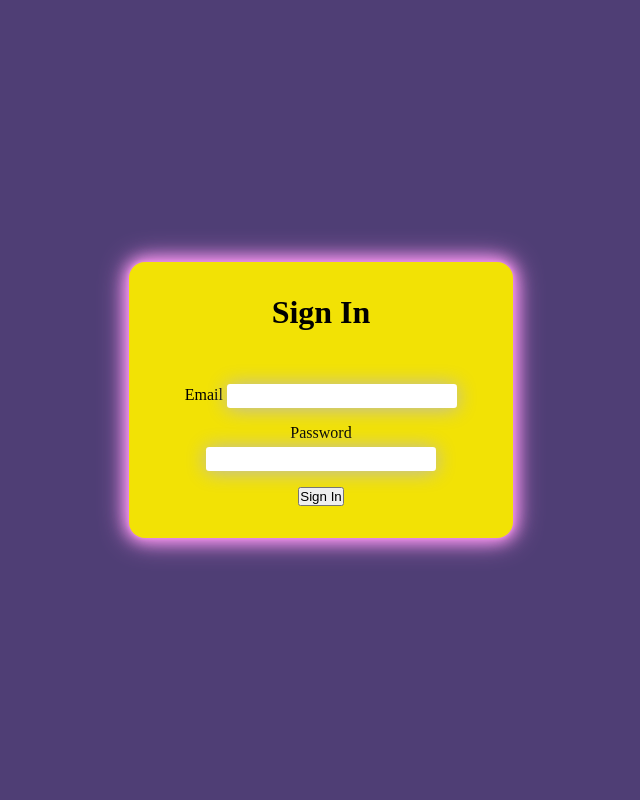
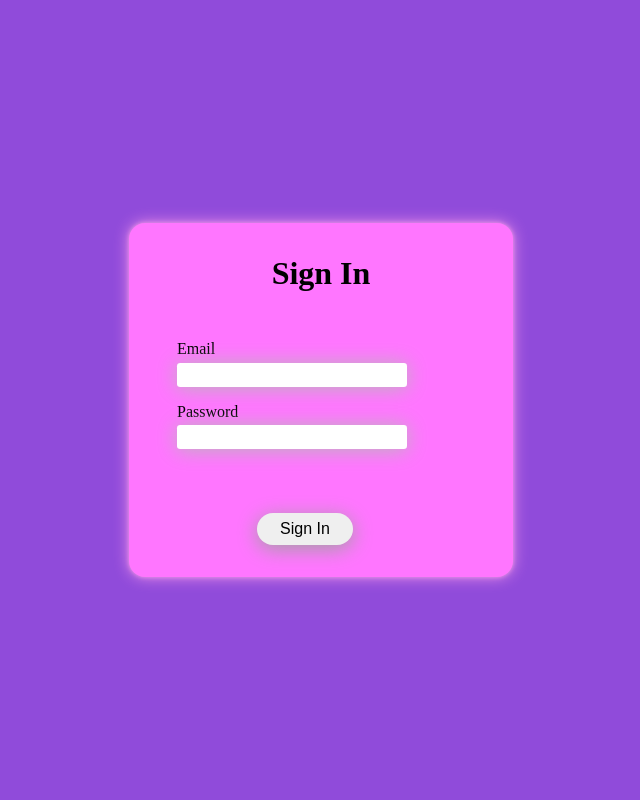
Before and after one commit to ErrayAbdellah/PHP_Knowledge_Test, a PHP site: page /views/signIn.php in a window 1280 px wide. Shown: the whole page, without its empty margins (319-959 px from the left). Run offline with PHP 8.4, Linux system fonts and the light colour scheme; style sheets or scripts are compiled from the project's sources; some libraries are stand-ins or nearby versions.

Commit message:
update login

```diff
--- a/assets/styles/login.css
+++ b/assets/styles/login.css
@@ -5,25 +5,22 @@
 
 body {
   height: 100vh;
-  background-color: #4f3e75;
+  background-color: #904bda;
   display: flex;
   justify-content: center;
   align-items: center;
 }
 body #singIn {
   width: 20rem;
-  background-color: #F2E205;
+  background-color: rgb(255, 118, 255);
   padding: 2rem;
   border-radius: 1rem;
-  box-shadow: 0 0 4px #ef91e9, 0 0 15px #ef91e9, 0 0 20px #ef91e9, 0 0 30px #ef91e9;
+  box-shadow: 0 0 4px #ef91e9, 0 0 15px #ef91e9;
 }
 body #singIn h3 {
   font-size: 2rem;
   text-align: center;
   margin-bottom: 3rem;
-}
-body #singIn form {
-  text-align: center;
 }
 body #singIn div {
   margin: 1rem;
@@ -39,13 +36,14 @@ body #singIn div input {
 body #singIn .bntLogin {
   width: 6rem;
   height: 2rem;
-  margin-top: 3rem;
+  margin: 3rem 6rem 0px;
   border-radius: 1rem;
   border-style: none;
   font-size: 1rem;
   box-shadow: 0px 4px 20px #a1a1a1;
   text-align: center;
   margin-right: 0;
+  text-align: center;
 }
 body #singIn .bntLogin:hover {
   background-color: aliceblue;
--- a/assets/styles/login.scss
+++ b/assets/styles/login.scss
@@ -1,5 +1,5 @@
 $bady-color :#4f3e75;
-$text-color-yellow :#F2E205;
+$text-color-yellow :rgb(255, 118, 255);
 
 *{
     padding: 0;
@@ -7,7 +7,7 @@ $text-color-yellow :#F2E205;
 }
 body{
     height:100vh;
-    background-color: $bady-color;
+    background-color: #904bda;
     display: flex;
     justify-content: center ;
     align-items: center;
@@ -18,23 +18,18 @@ body{
         padding: 2rem;
         border-radius: 1rem;
         box-shadow: 0 0 4px #ef91e9,
-                    0 0 15px #ef91e9,
-                    0 0 20px #ef91e9,
-                    0 0 30px #ef91e9;
+                    0 0 15px #ef91e9;
         h3{
            font-size: 2rem;
            text-align: center;
            margin-bottom: 3rem;
-        }
-        form{
-            text-align: center;
         }
         div{
             margin: 1rem;
             input{
                 width: 80%;
                 height: 1.5rem;
-                margin-top: 0.3rem;
+                margin-top: 0.3rem ;
                 border-style:none;
                 border-radius:0.2rem;
                 box-shadow:0 1px 20px  rgb(185, 185, 185);
@@ -43,13 +38,15 @@ body{
         .bntLogin{
             width: 6rem;
             height: 2rem ;
-            margin-top: 3rem;
+            margin:3rem 6rem 0px;
+
             border-radius: 1rem;
             border-style: none;
             font-size: 1rem;
             box-shadow: 0px 4px 20px #a1a1a1;
             text-align: center;
             margin-right: 0;
+            text-align: center;
             &:hover{
                 background-color: aliceblue;
                 font-size:1.1rem;
--- a/functions/GetQuestions.php
+++ b/functions/GetQuestions.php
@@ -15,5 +15,4 @@ $data = array();
 foreach($result as $row){
     $data[] = $row;
 }
-
        echo json_encode($data);
--- a/views/SignUp.php
+++ b/views/SignUp.php
@@ -1,7 +1,7 @@
 <link rel="stylesheet" href="../assets/styles/login.css">
 <?php require 'view/head.php' ;
-// require '../_classes/DbConnection.php';
-    require '../functions/login.php.php';
+require '../_classes/user.php';
+    // require '../functions/login.php.php';
 
       if(isset($_POST['btnSingUp']) )
       {
@@ -10,7 +10,7 @@
             $lastName = $_POST['txtTastname'];
             $email = $_POST['txtEmail'];
             $pwd = $_POST['txtPwd'];
-        signUp($name,$lastName,$email,$pwd);
+         User::signUp($name,$lastName,$email,$pwd);
         }else{
             echo "walo";
         }
--- a/views/signIn.php
+++ b/views/signIn.php
@@ -1,26 +1,26 @@
 <link rel="stylesheet" href="../assets/styles/login.css">
 <?php require 'view/head.php';
-      require '../functions/login.php';
+require '../_classes/user.php';
 
 if(isset($_POST['bntSingInLogin'])){
    $email = $_POST['signInEmail'];
    $pwd = $_POST['signInPwd'];
-    signIn($email,$pwd);
+    User::signIn($email,$pwd);
 }
 ?>
-
+<link rel="stylesheet" href="../assets/styles/login.css">
 <section id="singIn">
     <h3>Sign In</h3>
     <form method="post" action="signIn.php">
         <div>
-            <label for="Username" class="lbl">Email</label>
+            <label for="Username" class="lbl">Email   </label><br>
             <input type="email" class="txt-input" name="signInEmail">
         </div>
         <div>
-            <label for="Password" class="lbl">Password</label>
+            <label for="Password" class="lbl">Password</label><br>
             <input type="password" class="txt-input" name="signInPwd">
         </div>
-        <input type="submit" value="Sign In" name="bntSingInLogin">
+        <input type="submit" value="Sign In" name="bntSingInLogin" class="bntLogin">
     </form>
 </section>
 <?php require 'view/footer.php'?>
```
Also changed, not shown: _classes/user.php (added, +43 -0 lines), 1 other file.
